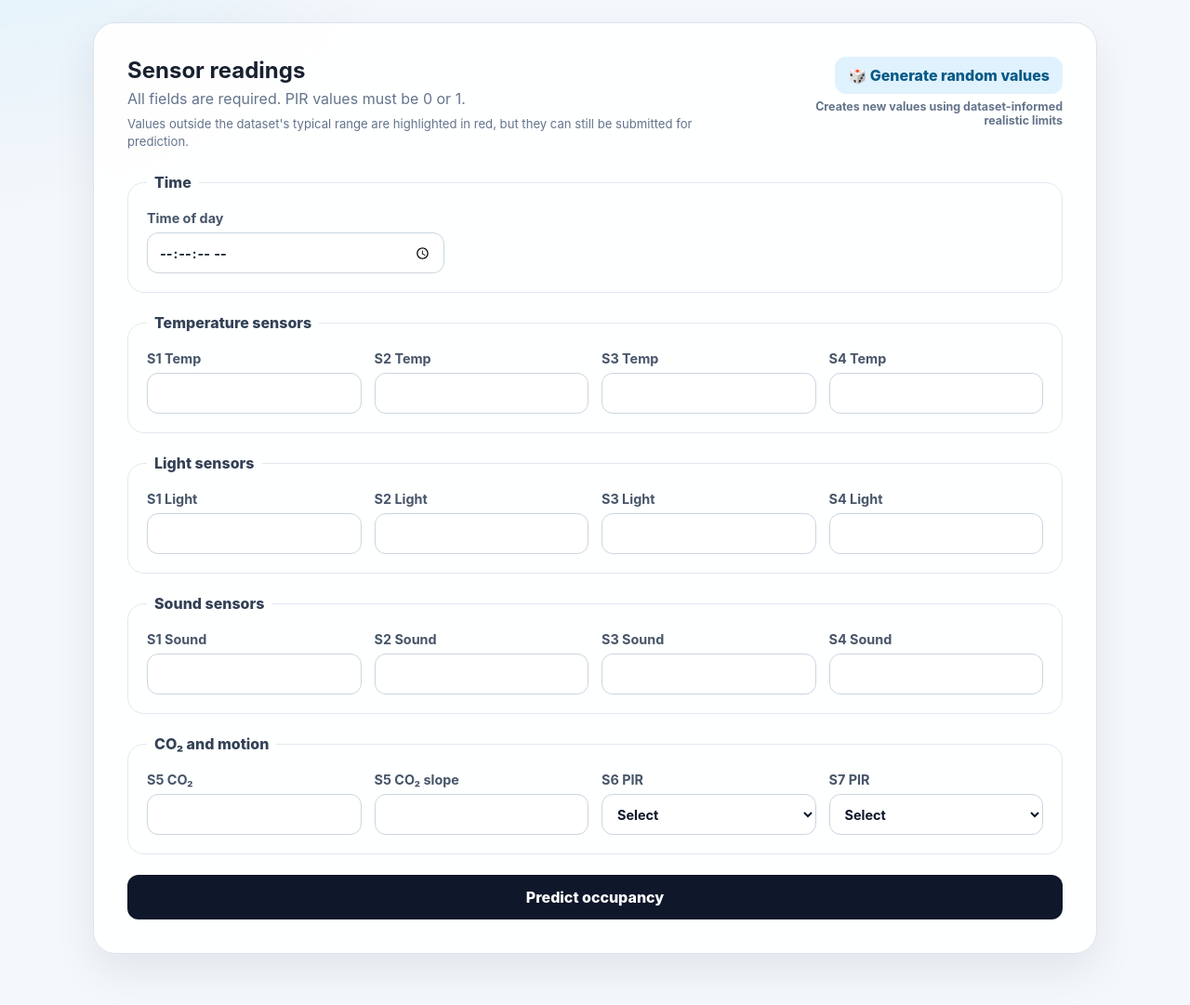
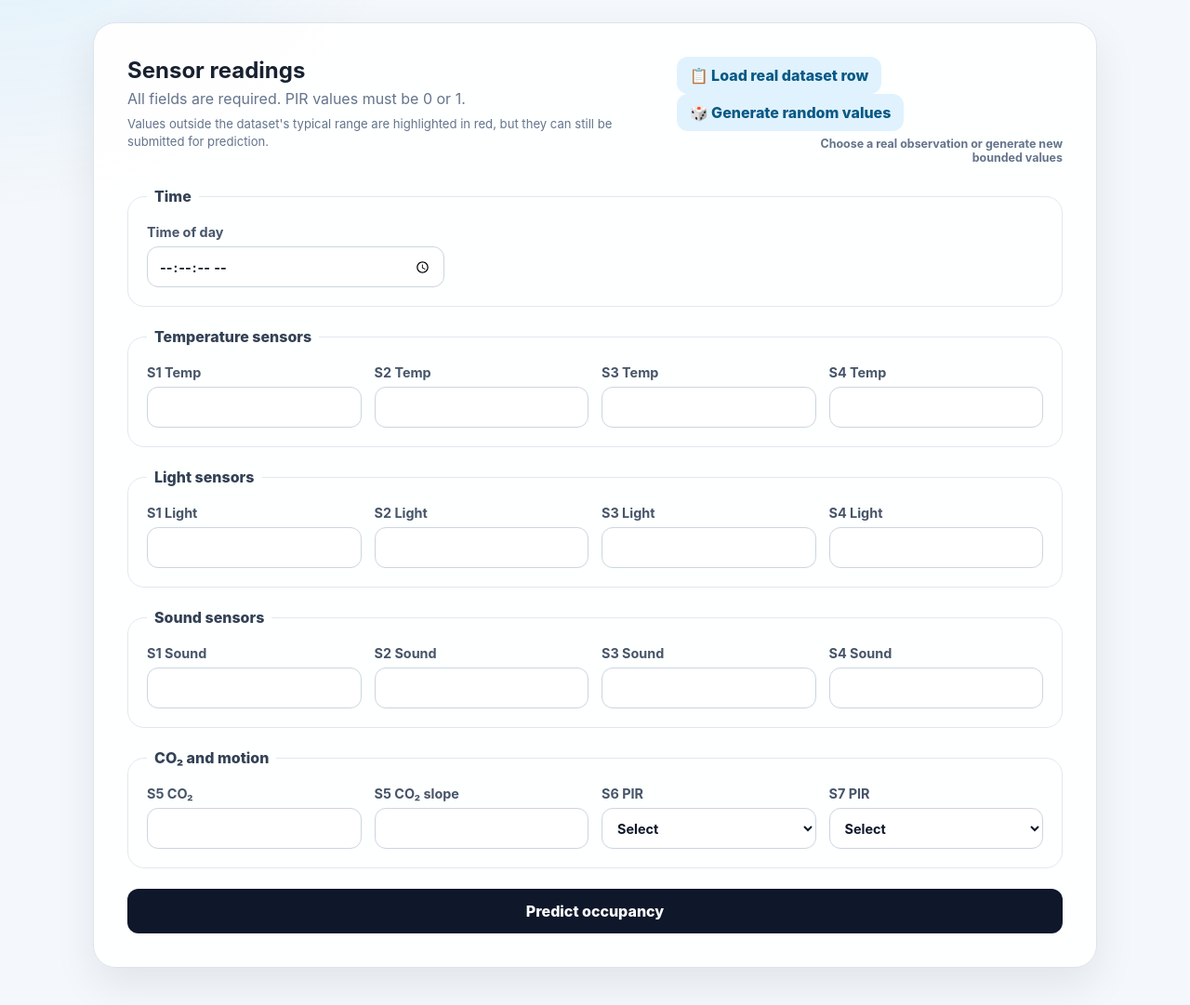
Before and after one commit to Anushangar-U/FDM, a Flask app: page / in a window 1280 px wide. Shown: the part 256-1337 px from the top of the page at 93% size. Run offline with Flask 3, Linux system fonts and the light colour scheme.

Commit message:
Show both real-record and generated random controls

```diff
--- a/system/templates/index.html
+++ b/system/templates/index.html
@@ -24,9 +24,12 @@
           <p>All fields are required. PIR values must be 0 or 1.</p>
           <p class="range-note">Values outside the dataset's typical range are highlighted in red, but they can still be submitted for prediction.</p>
         </div>
-        <div class="sample-bookmark" aria-label="Random sensor values">
-          <button class="secondary-button" id="sample-button" type="button">🎲 Generate random values</button>
-          <small id="sample-status">Creates new values using dataset-informed realistic limits</small>
+        <div class="sample-bookmark" aria-label="Input autofill options">
+          <div class="sample-actions">
+            <button class="secondary-button" id="real-sample-button" type="button">📋 Load real dataset row</button>
+            <button class="secondary-button" id="sample-button" type="button">🎲 Generate random values</button>
+          </div>
+          <small id="sample-status">Choose a real observation or generate new bounded values</small>
         </div>
       </div>
 
```
